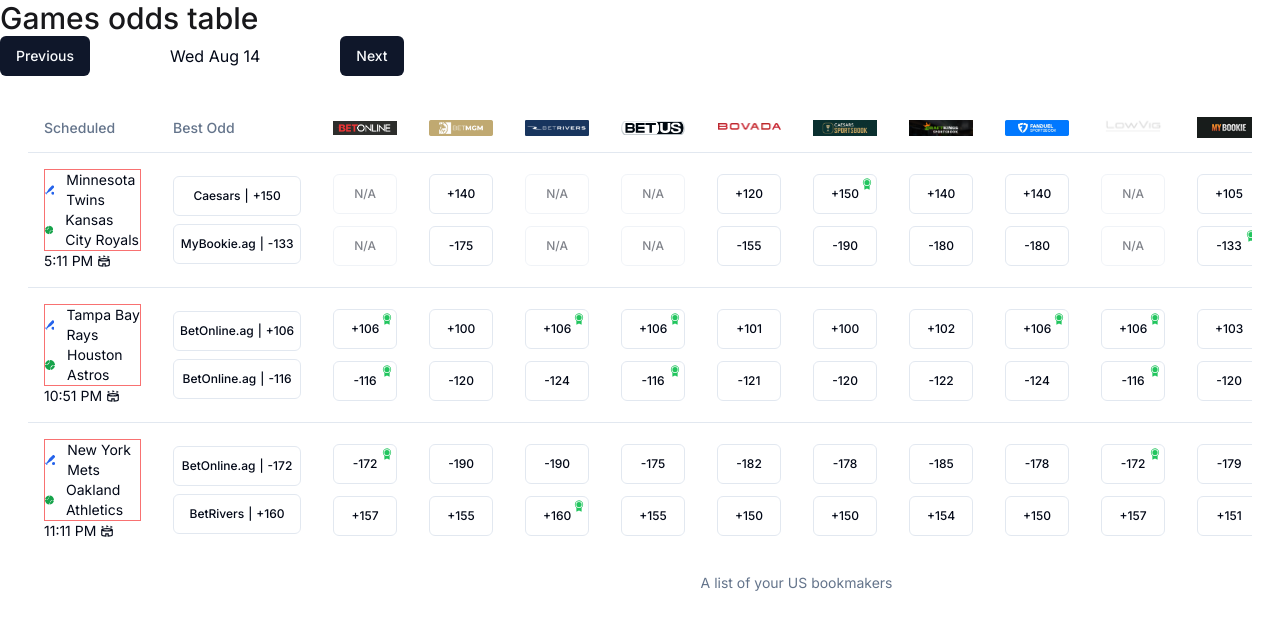
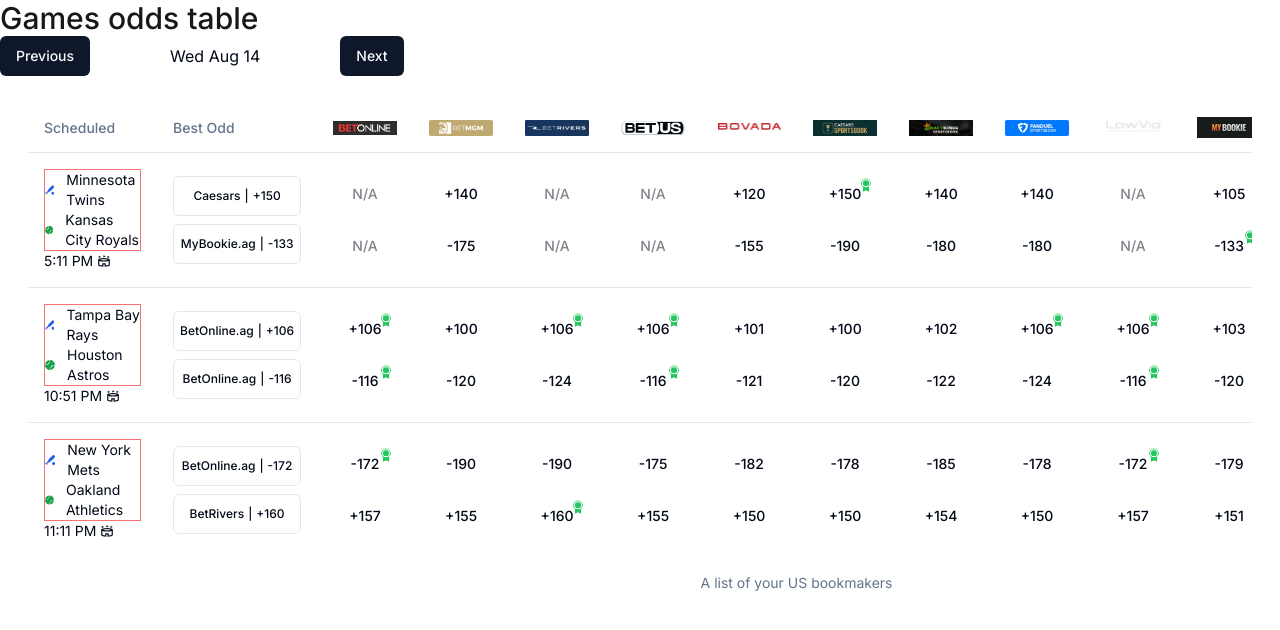
Before and after one commit to claudiobarsante/poc-betting-table, a Next.js app: page / in a window 1280 px wide. Shown: the top 630 px of the page. Built offline with nearby package versions, Linux system fonts and the light colour scheme; no server answers.

Commit message:
refactor: odd cell to show last odd update

```diff
--- a/app/components/odd-cell-content.tsx
+++ b/app/components/odd-cell-content.tsx
@@ -1,19 +1,31 @@
 import { Button } from '@/components/ui/button';
+import {
+    Tooltip,
+    TooltipContent,
+    TooltipProvider,
+    TooltipTrigger
+} from '@/components/ui/tooltip';
 import classnames from 'classnames';
 import { PiMedalFill } from 'react-icons/pi';
+import { TbClockHour3 } from 'react-icons/tb';
+import { formatLastUpdate } from '../utils/date-helpers';
 import { formatOdds } from '../utils/format-odds';
+
 type Props = {
     price: number | undefined;
     maxPrice: number;
     lastUpdate: string | undefined;
 };
 
-const OddCellContent = ({ price, maxPrice }: Props) => {
+const OddCellContent = ({ price, maxPrice, lastUpdate }: Props) => {
     return (
         <div className="relative">
+            <TooltipProvider>
+                <Tooltip>
+                    <TooltipTrigger asChild>
                         <Button
-                variant="outline"
-                className={classnames('w-16 text-xs', {
+                            variant="ghost"
+                            className={classnames('w-16 text-sm', {
                                 'cursor-not-allowed opacity-50': !price
                             })}
                             disabled={!price}
@@ -23,6 +35,15 @@
                                 <PiMedalFill className="absolute right-1 top-1 text-green-500" />
                             )}
                         </Button>
+                    </TooltipTrigger>
+                    <TooltipContent>
+                        <div className="flex items-center gap-1">
+                            <TbClockHour3 />
+                            <span className="text-xs">{` Last update: ${formatLastUpdate(lastUpdate!)}`}</span>
+                        </div>
+                    </TooltipContent>
+                </Tooltip>
+            </TooltipProvider>
         </div>
     );
 };
--- a/app/utils/date-helpers.ts
+++ b/app/utils/date-helpers.ts
@@ -56,3 +56,12 @@
         return isoString;
     }
 }
+
+export function formatLastUpdate(isoString: string): string {
+    try {
+        const formattedDate = format(new Date(isoString), 'MM-dd-yyyy h:mm a');
+        return formattedDate;
+    } catch (error) {
+        return isoString;
+    }
+}
--- /dev/null
+++ b/components/ui/badge.tsx
@@ -0,0 +1,36 @@
+import * as React from "react"
+import { cva, type VariantProps } from "class-variance-authority"
+
+import { cn } from "@/lib/utils"
+
+const badgeVariants = cva(
+  "inline-flex items-center rounded-full border px-2.5 py-0.5 text-xs font-semibold transition-colors focus:outline-none focus:ring-2 focus:ring-ring focus:ring-offset-2",
+  {
+    variants: {
+      variant: {
+        default:
+          "border-transparent bg-primary text-primary-foreground hover:bg-primary/80",
+        secondary:
+          "border-transparent bg-secondary text-secondary-foreground hover:bg-secondary/80",
+        destructive:
+          "border-transparent bg-destructive text-destructive-foreground hover:bg-destructive/80",
+        outline: "text-foreground",
+      },
+    },
+    defaultVariants: {
+      variant: "default",
+    },
+  }
+)
+
+export interface BadgeProps
+  extends React.HTMLAttributes<HTMLDivElement>,
+    VariantProps<typeof badgeVariants> {}
+
+function Badge({ className, variant, ...props }: BadgeProps) {
+  return (
+    <div className={cn(badgeVariants({ variant }), className)} {...props} />
+  )
+}
+
+export { Badge, badgeVariants }
```
Lines whose indentation alone changed are shown as unchanged.
